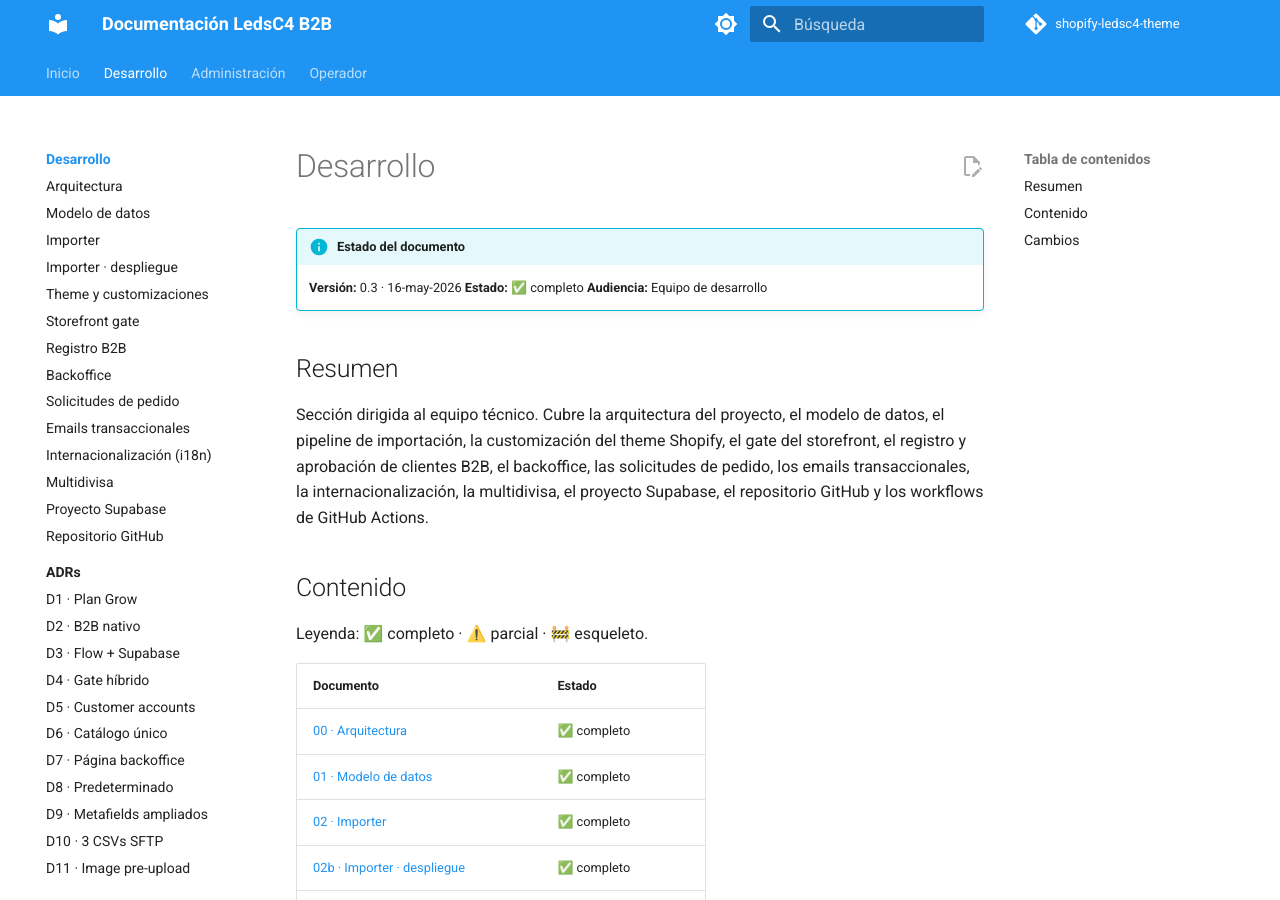
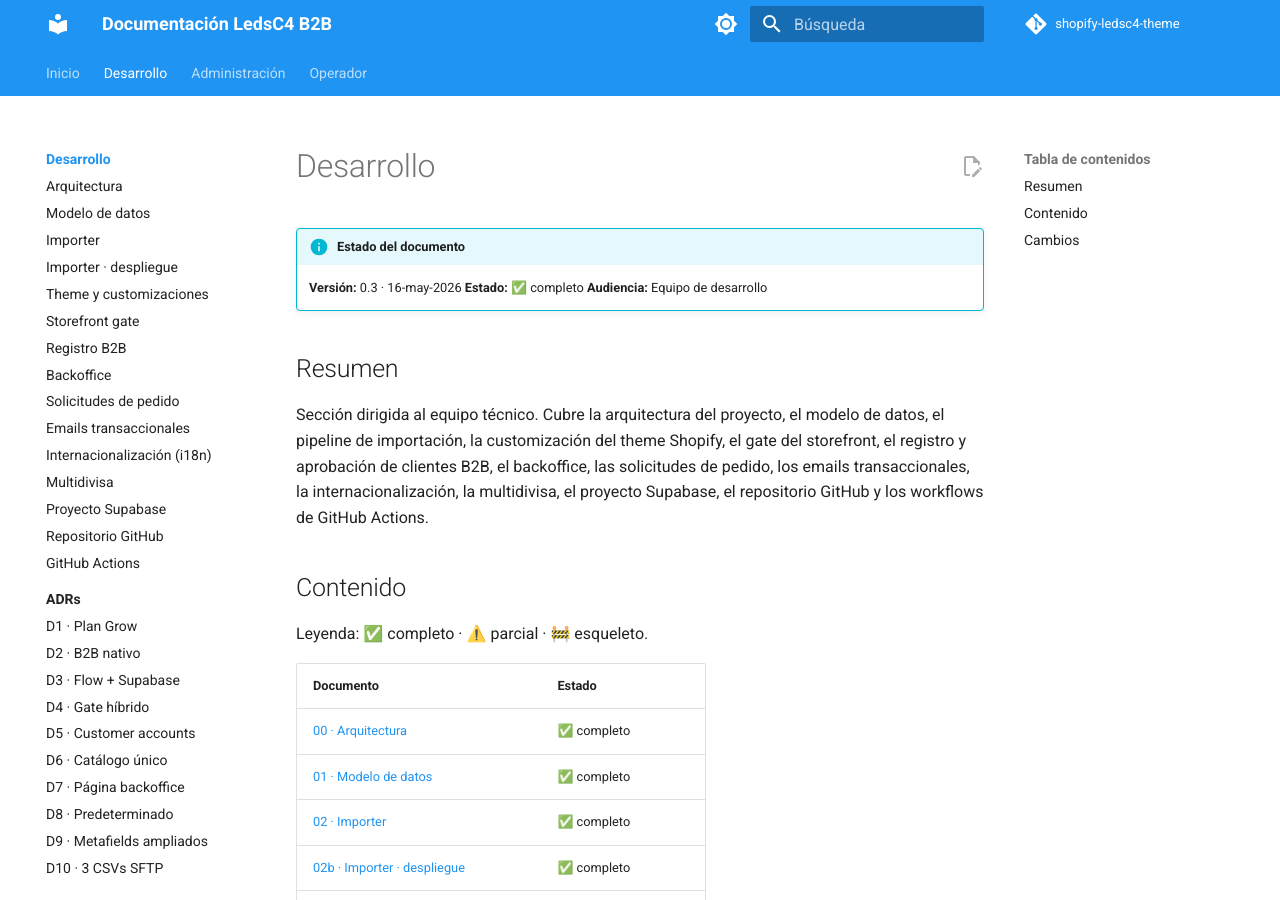
Before and after one commit to danielpenamad/shopify-ledsc4-theme, an MkDocs documentation site: the page built from docs/desarrollo/index.md, in a window 1280 px wide and 900 px high. Built offline with MkDocs 1.6.1 and Material for MkDocs 9.7.7, drawn with Linux system fonts in a browser that asks for light colours; comment, search, counter and statistics services are not loaded.

Commit message:
docs: añadir 13-github-actions al mkdocs.yml nav
Nueva entrada en el bloque Desarrollo del nav, tras Repositorio
GitHub y antes de ADRs.

```diff
--- a/mkdocs.yml
+++ b/mkdocs.yml
@@ -67,6 +67,7 @@ nav:
       - Multidivisa: desarrollo/10-multicurrency.md
       - Proyecto Supabase: desarrollo/11-supabase.md
       - Repositorio GitHub: desarrollo/12-github-repo.md
+      - GitHub Actions: desarrollo/13-github-actions.md
       - ADRs:
           - desarrollo/adrs/index.md
           - D1 · Plan Grow: desarrollo/adrs/d01-plan-grow.md
```
